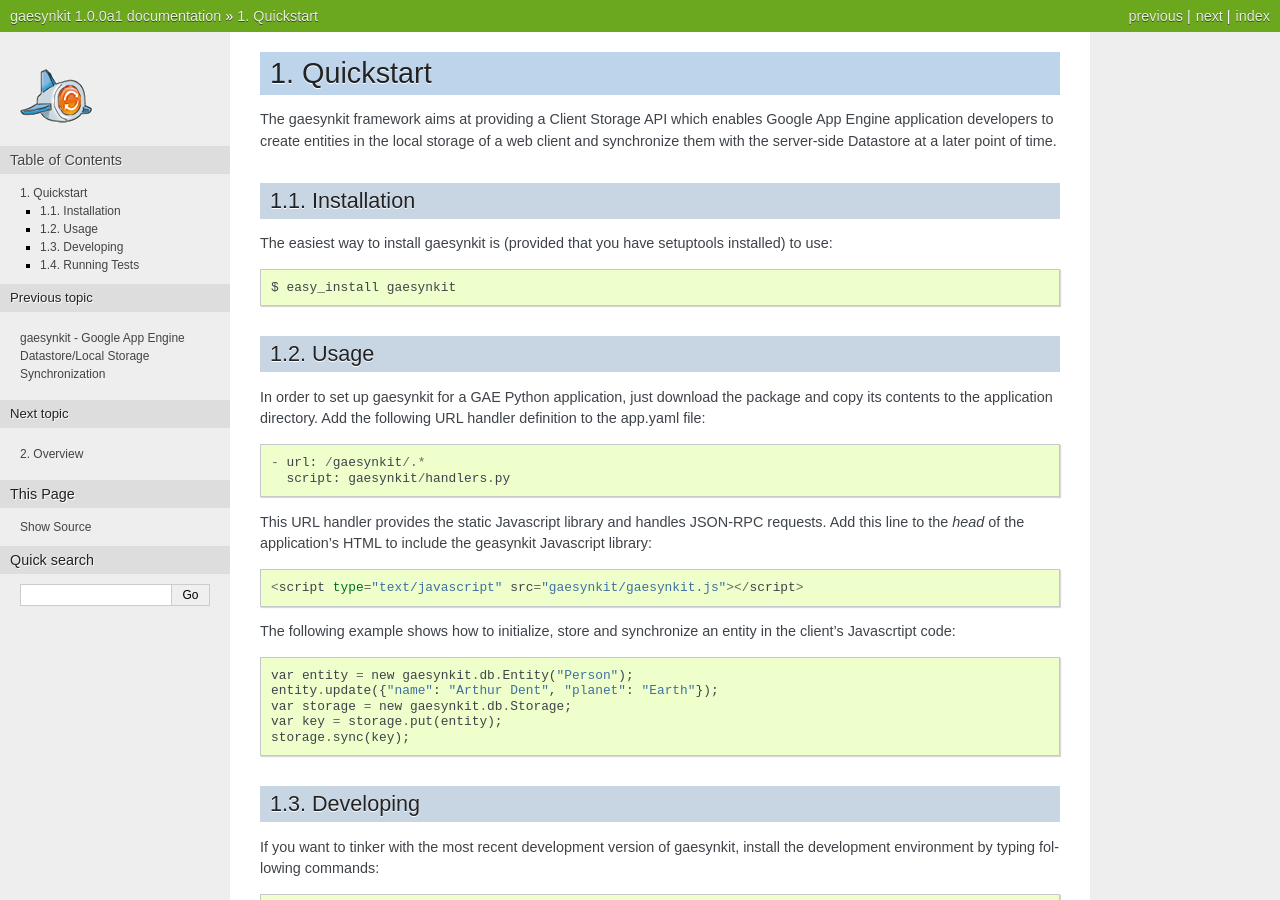
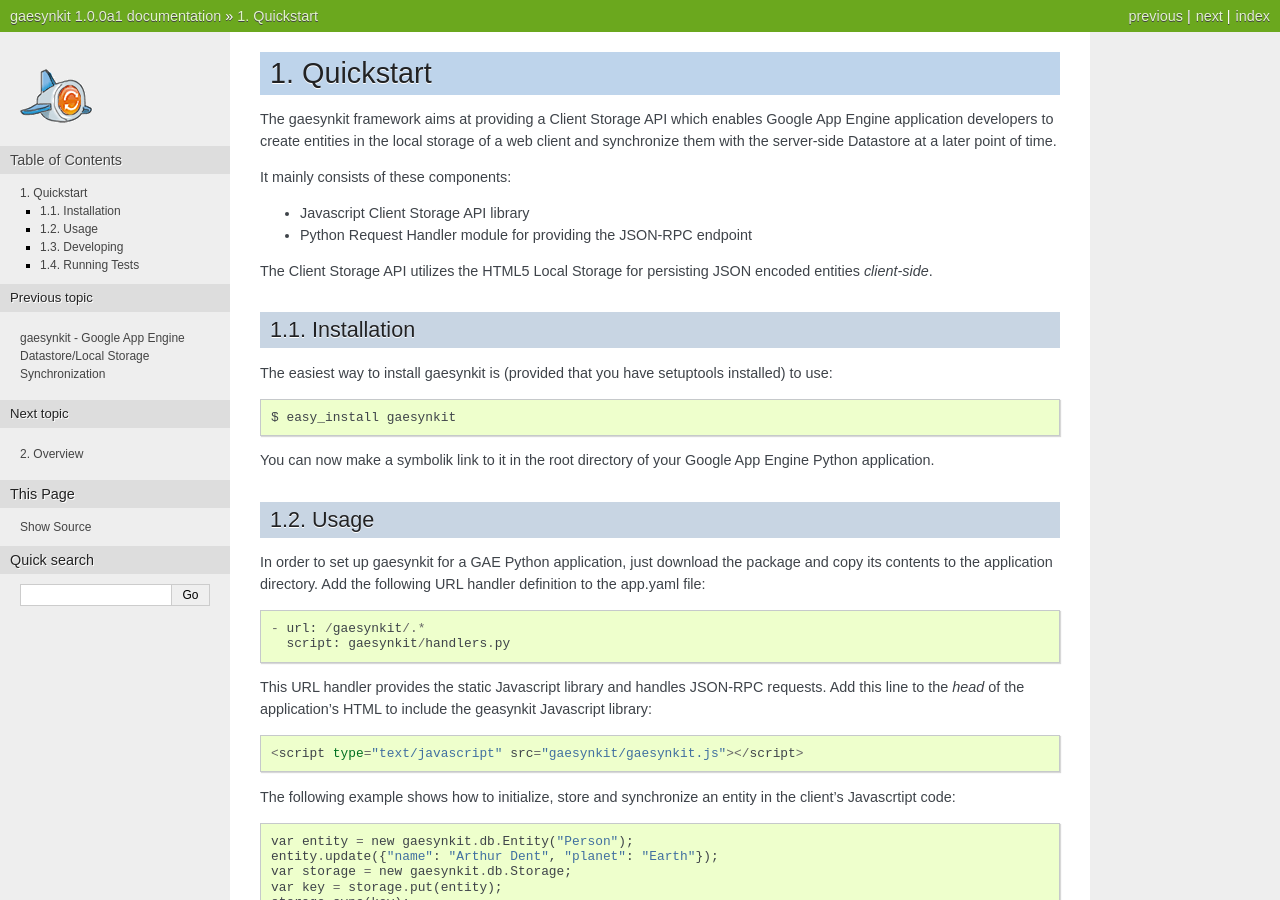
Before and after one commit to rodaebel/gaesynkit, a Sphinx documentation site: the page built from doc/source/quickstart.rst, in a window 1280 px wide and 900 px high. Built offline with Sphinx 7.4.7, drawn with Linux system fonts in a browser that asks for light colours.

Commit message:
Added documentation.

```diff
--- a/doc/source/quickstart.rst
+++ b/doc/source/quickstart.rst
@@ -9,6 +9,14 @@
 storage of a web client and synchronize them with the server-side Datastore at
 a later point of time.
 
+It mainly consists of these components:
+
+* Javascript Client Storage API library
+* Python Request Handler module for providing the JSON-RPC endpoint
+
+The Client Storage API utilizes the HTML5 Local Storage for persisting JSON
+encoded entities *client-side*.
+
 
 Installation
 ============
@@ -18,6 +26,8 @@
 
   $ easy_install gaesynkit
 
+You can now make a symbolik link to it in the root directory of your Google App
+Engine Python application.
 
 Usage
 =====
```
